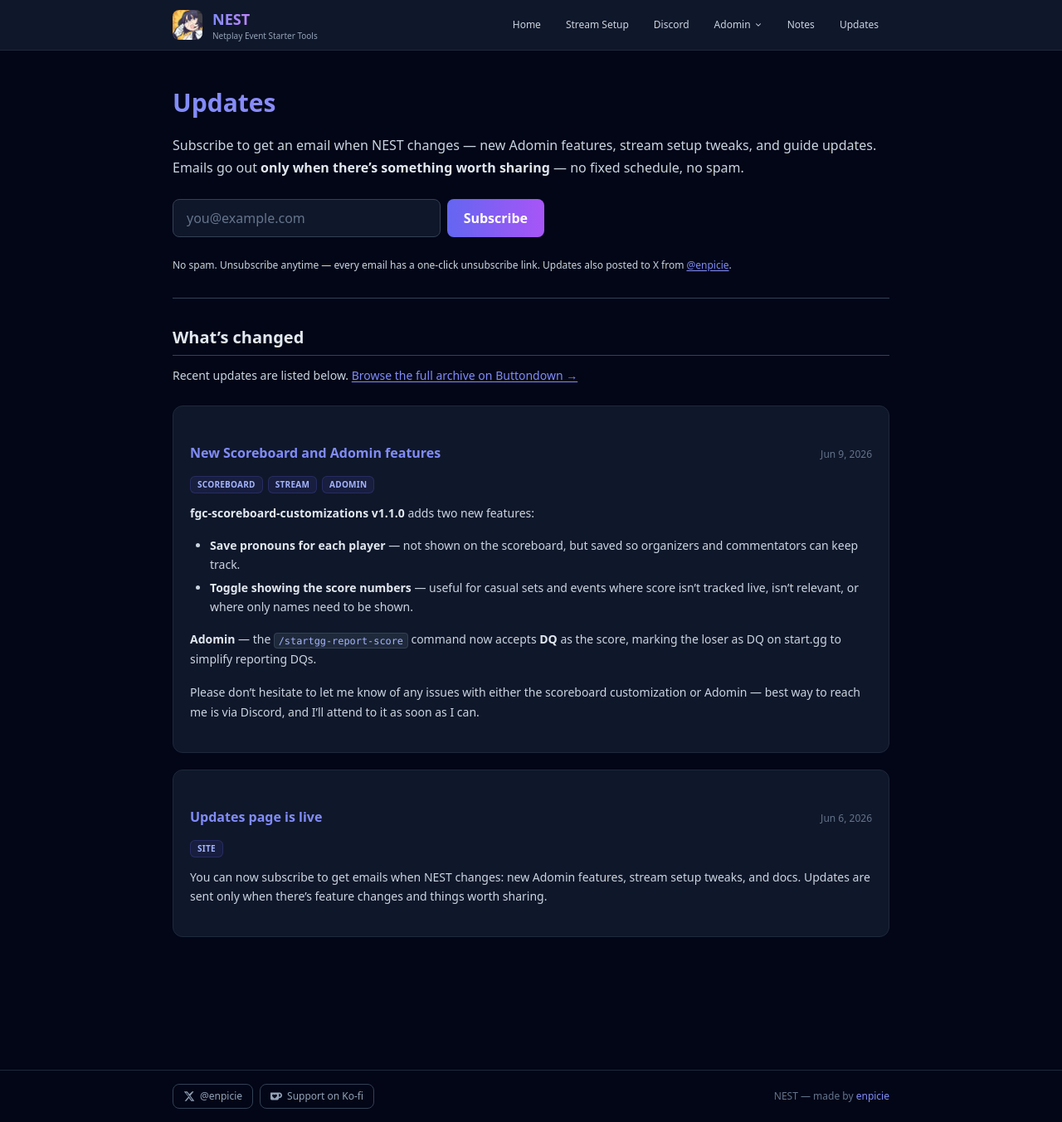
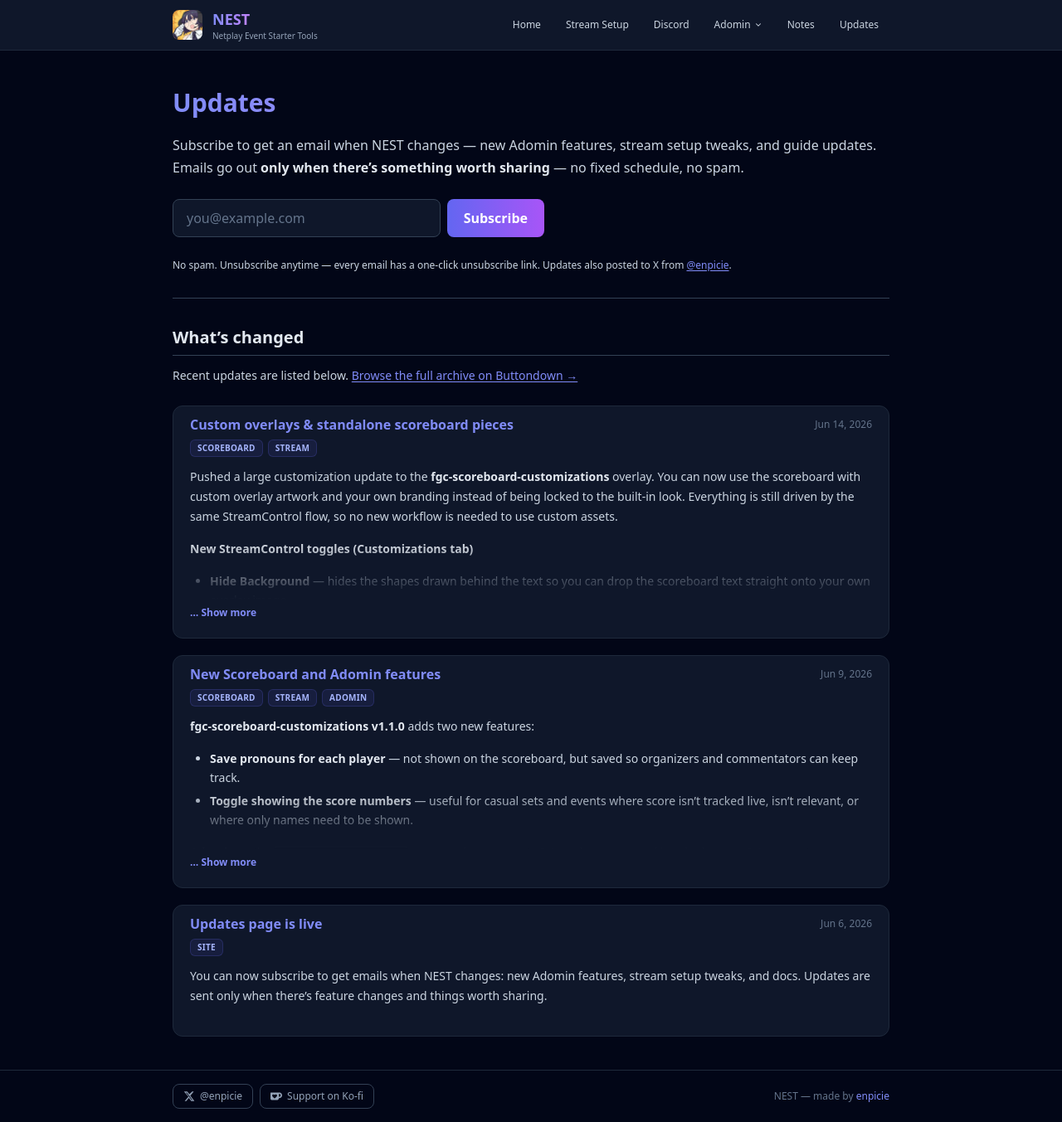
Before and after one commit to enpicie/nest, a Jekyll site: the page built from updates.md, in a window 1280 px wide and 1353 px high. Shown: the whole window at 83% size. Built offline with Jekyll 4.4.1, drawn with Linux system fonts in a browser that asks for light colours; nearby versions of some CDN libraries.

Commit message:
add new update and cleanup card view

```diff
--- a/_data/updates.yml
+++ b/_data/updates.yml
@@ -4,6 +4,36 @@
 #   title: short headline
 #   tags:  optional list — e.g. [Adomin, Docs, Stream]
 #   body:  what changed. Markdown allowed. Use | for multi-line (preserves line breaks).
+- date: 2026-06-14
+  title: Custom overlays & standalone scoreboard pieces
+  tags: [Scoreboard, Stream]
+  body: |
+    Pushed a large customization update to the **fgc-scoreboard-customizations** overlay. You can now use the scoreboard with custom overlay artwork and your own branding instead of being locked to the built-in look. Everything is still driven by the same StreamControl flow, so no new workflow is needed to use custom assets.
+
+    **New StreamControl toggles (Customizations tab)**
+
+    - **Hide Background** — hides the shapes drawn behind the text so you can drop the scoreboard text straight onto your own overlay image.
+    - **Hide Score #s** — clearer Show/Hide wording; hides just the score numbers while names/teams stay up.
+    - **Push Names Out / Push Scores Out / Push Pronouns Out** — 0–10 dropdowns that nudge each element symmetrically outward from center, so you can line text up with whatever overlay you're using.
+
+    **Standalone overlay pieces**
+
+    You can now add each part of the scoreboard as its own OBS browser source and position it independently over your artwork:
+
+    - `scoreboard-names.html`
+    - `scoreboard-scores.html`
+    - `scoreboard-round.html`
+    - `scoreboard-pronouns.html` (new pronouns element — symmetric, and offsettable like the rest)
+
+    They all read the same StreamControl data as the full board, so you don't need any extra setup. Just add them as 1920×1080 browser sources, then drag/scale to taste.
+
+    **Bring your own font**
+
+    There's now a clean way to swap in your own font without editing the shared stylesheet. Drop a `style.local.css` next to the others (there's a `.example` to copy) and point it at your font.
+
+    The full board (`scoreboard.html`) works exactly as before — this is just a set of extra customization features.
+
+    Setup details and the font instructions are in the README. If this was helpful or you have any requests or issues, don't hesitate to let me know!
 - date: 2026-06-09
   title: New Scoreboard and Adomin features
   tags: [Scoreboard, Stream, Adomin]
--- a/updates.md
+++ b/updates.md
@@ -48,9 +48,9 @@ sharing** — no fixed schedule, no spam.
 
 <div class="not-prose flex flex-col gap-5 mt-6">
 {% for update in site.data.updates %}
-  <article class="bg-slate-900 border border-slate-800 rounded-xl p-5">
-    <div class="flex items-baseline justify-between gap-3 flex-wrap mb-2">
-      <h3 class="font-bold text-slate-100 text-base m-0">{{ update.title }}</h3>
+  <article class="bg-slate-900 border border-slate-800 rounded-xl px-5 pt-3 pb-5">
+    <div class="flex items-center justify-between gap-3 flex-wrap mb-2">
+      <h3 class="font-bold text-slate-100 text-base !m-0 leading-tight">{{ update.title }}</h3>
       <time datetime="{{ update.date | date_to_xmlschema }}" class="text-xs text-slate-500 whitespace-nowrap">
         {{ update.date | date: "%b %-d, %Y" }}
       </time>
@@ -62,7 +62,14 @@ sharing** — no fixed schedule, no spam.
       {% endfor %}
     </div>
     {% endif %}
+    {% assign body_len = update.body | size %}
+    {% if body_len > 600 %}
+    <input type="checkbox" id="upd-{{ forloop.index }}" class="peer hidden" />
+    <div class="text-sm text-slate-300 leading-relaxed max-h-40 overflow-hidden peer-checked:max-h-none [mask-image:linear-gradient(to_bottom,black_55%,transparent)] peer-checked:[mask-image:none]">{{ update.body | markdownify }}</div>
+    <label for="upd-{{ forloop.index }}" class="inline-block mt-2 text-xs font-semibold text-indigo-400 hover:text-indigo-300 cursor-pointer select-none before:content-['…_Show_more'] peer-checked:before:content-['Show_less']"></label>
+    {% else %}
     <div class="text-sm text-slate-300 leading-relaxed">{{ update.body | markdownify }}</div>
+    {% endif %}
   </article>
 {% endfor %}
 </div>
```
